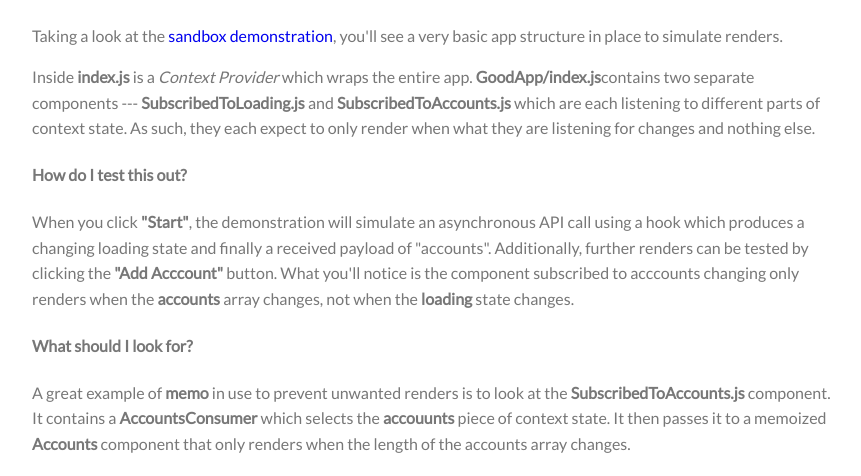
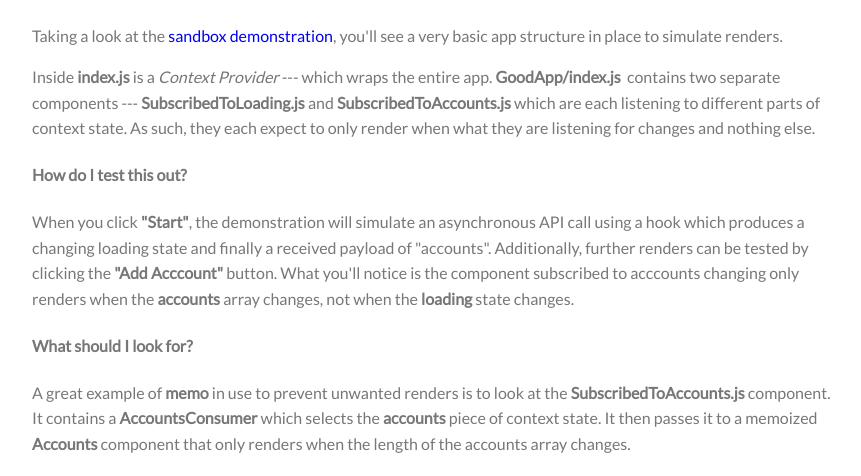
Before and after one commit to wlemahieu/wesleylemahieu.com, a Next.js app: page /guides/take-control-of-your-component-renders in a window 1280 px wide. Shown: the part 1369-1845 px from the top of the page, without its empty margins (283-1144 px from the left). Built offline with nearby package versions, Linux system fonts and the light colour scheme.

Commit message:
fix typos in render guide

```diff
--- a/app/guides/take-control-of-your-component-renders/page.tsx
+++ b/app/guides/take-control-of-your-component-renders/page.tsx
@@ -67,7 +67,7 @@ export default function Guide1() {
 
           <h4>What is a "memo"?</h4>
           <p>
-            <b>memo</b> is a React wrapper which let's you memoize components to ensure the that they only re-render
+            <b>memo</b> is a React wrapper which let's you memoize components to ensure that they only re-render
             when one of it's props changes from the previous render.
           </p>
 
@@ -91,7 +91,7 @@ export default function Guide1() {
             , you'll see a very basic app structure in place to simulate renders.
           </p>
           <p>
-            Inside <b>index.js</b> is a <i>Context Provider</i> which wraps the entire app. <b>GoodApp/index.js</b>
+            Inside <b>index.js</b> is a <i>Context Provider</i> --- which wraps the entire app. <b>GoodApp/index.js</b>&nbsp;
             contains two separate components --- <b>SubscribedToLoading.js</b> and <b>SubscribedToAccounts.js</b> which
             are each listening to different parts of context state. As such, they each expect to only render when what
             they are listening for changes and nothing else.
@@ -112,7 +112,7 @@ export default function Guide1() {
           <p>
             A great example of <b>memo</b> in use to prevent unwanted renders is to look at the{' '}
             <b>SubscribedToAccounts.js</b> component. It contains a <b>AccountsConsumer</b> which selects the{' '}
-            <b>accouunts</b> piece of context state. It then passes it to a memoized <b>Accounts</b> component that only
+            <b>accounts</b> piece of context state. It then passes it to a memoized <b>Accounts</b> component that only
             renders when the length of the accounts array changes.
           </p>
 
```
